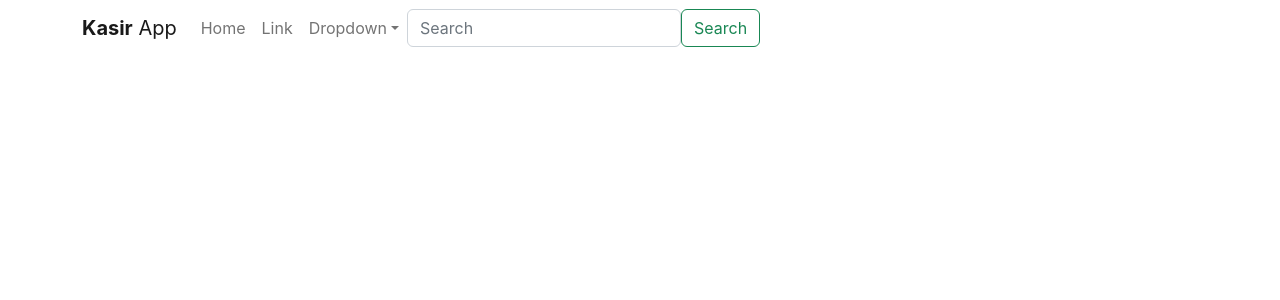
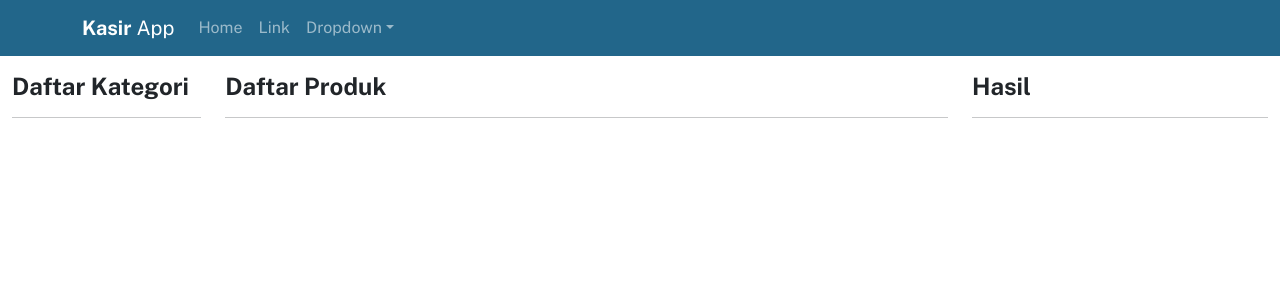
Before and after one commit to nizmarapratama/MiniProjets, a React (Create React App) app in the folder KasirApp/kasir-app/: page / in a window 1280 px wide. Shown: the top 300 px of the page. Built offline with nearby package versions, Linux system fonts and the light colour scheme.

Commit message:
My kasir

```diff
--- a/KasirApp/kasir-app/public/index.html
+++ b/KasirApp/kasir-app/public/index.html
@@ -15,6 +15,7 @@
       user's mobile device or desktop. See https://developers.google.com/web/fundamentals/web-app-manifest/
     -->
     <link rel="manifest" href="%PUBLIC_URL%/manifest.json" />
+    <link href="https://fonts.googleapis.com/css2?family=Public+Sans:wght@300;400;700&display=swap" rel="stylesheet">
     <!--
       Notice the use of %PUBLIC_URL% in the tags above.
       It will be replaced with the URL of the `public` folder during the build.
--- a/KasirApp/kasir-app/src/App.js
+++ b/KasirApp/kasir-app/src/App.js
@@ -1,11 +1,26 @@
-import React from 'react';
-import './App.css';
-import NavbarComponent from './components/NavbarComponents';
+import React from "react";
+import { Row, Col, Container } from "react-bootstrap";
+import { Hasil, ListCategories, NavbarComponents } from "./components";
+
 
 function App() {
   return (
     <div className="App">
-      <NavbarComponent />
+      <NavbarComponents />
+      <div className="mt-3">
+        <Container fluid>
+          <Row>
+            <ListCategories />
+            <Col>
+              <h4>
+                <strong>Daftar Produk</strong>
+              </h4>
+              <hr />
+            </Col>
+            <Hasil />
+          </Row>
+        </Container>
+      </div>
     </div>
   );
 }
--- /dev/null
+++ b/KasirApp/kasir-app/src/components/Hasil.js
@@ -0,0 +1,15 @@
+import React, { Component } from "react";
+import { Col } from "react-bootstrap";
+
+export default class Hasil extends Component {
+  render() {
+    return (
+      <Col md={3} mt="2">
+        <h4>
+          <strong>Hasil</strong>
+        </h4>
+        <hr />
+      </Col>
+    )
+  }
+}
--- /dev/null
+++ b/KasirApp/kasir-app/src/components/ListCategories.js
@@ -0,0 +1,13 @@
+import React, { Component } from 'react'
+import { Col } from "react-bootstrap"
+
+export default class ListCategories extends Component {
+  render() {
+    return (
+      <Col md={2} mt="2">
+        <h4><strong>Daftar Kategori</strong></h4>
+        <hr />
+      </Col>
+    )
+  }
+}
--- a/KasirApp/kasir-app/src/components/NavbarComponents.js
+++ b/KasirApp/kasir-app/src/components/NavbarComponents.js
@@ -1,9 +1,9 @@
 import React from "react";
-import {Nav, Navbar, NavDropdown, Container, Form, Button } from 'react-bootstrap'
+import {Nav, Navbar, NavDropdown, Container } from 'react-bootstrap'
 
 const NavbarComponent = () => {
   return (
-    <Navbar variant="light" expand="lg">
+    <Navbar variant="dark" expand="lg">
       <Container>
       <Navbar.Brand href="#home"><strong>Kasir</strong> App</Navbar.Brand>
       <Navbar.Toggle aria-controls="basic-navbar-nav" />
@@ -23,15 +23,6 @@
             </NavDropdown.Item>
           </NavDropdown>
         </Nav>
-        <Form className="d-flex">
-            <Form.Control
-              type="search"
-              placeholder="Search"
-              className="mr-sm-2"
-              aria-label="Search"
-            />
-            <Button variant="outline-success">Search</Button>
-          </Form>
       </Navbar.Collapse>
       </Container>
     </Navbar>
--- /dev/null
+++ b/KasirApp/kasir-app/src/components/index.js
@@ -0,0 +1,5 @@
+import Hasil from "./Hasil"
+import ListCategories from "./ListCategories"
+import NavbarComponents from "./NavbarComponents"
+
+export { Hasil, ListCategories, NavbarComponents }
--- a/KasirApp/kasir-app/src/index.css
+++ b/KasirApp/kasir-app/src/index.css
@@ -1,10 +1,12 @@
 body {
   margin: 0;
-  font-family: -apple-system, BlinkMacSystemFont, 'Segoe UI', 'Roboto', 'Oxygen',
-    'Ubuntu', 'Cantarell', 'Fira Sans', 'Droid Sans', 'Helvetica Neue',
-    sans-serif;
+  font-family: 'Public Sans', sans-serif;
   -webkit-font-smoothing: antialiased;
   -moz-osx-font-smoothing: grayscale;
+}
+
+.navbar {
+  background-color: #22668A;
 }
 
 code {
```
